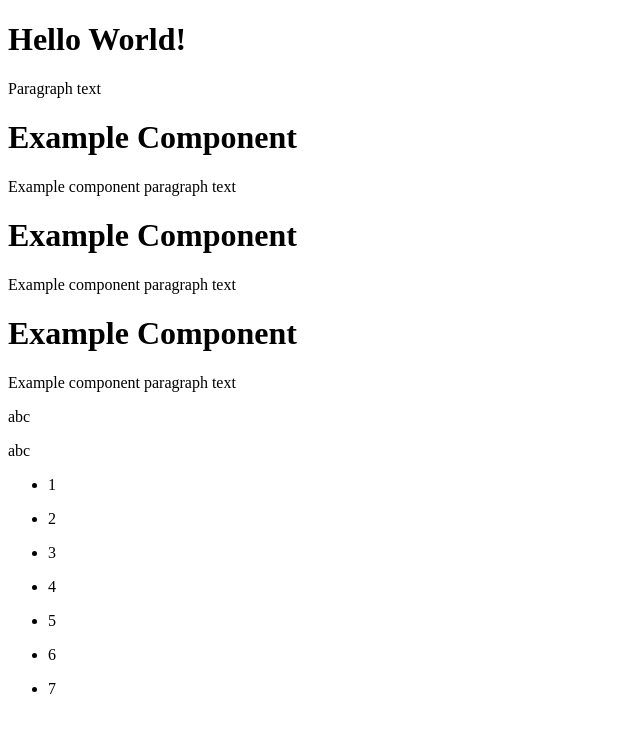
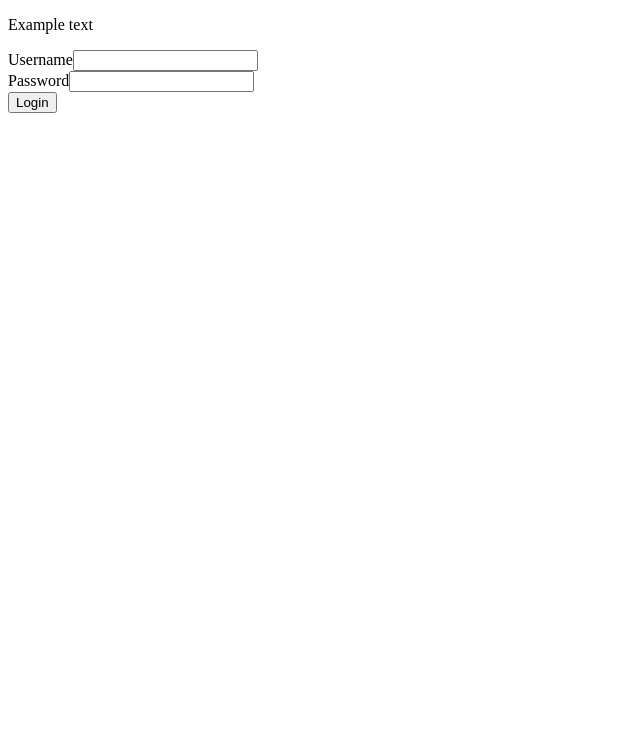
Before and after one commit to legionscript/react-crash-course, a React (Create React App) app: page / in a window 1280 px wide. Shown: the top 732 px of the page, without its empty margins (0-640 px from the left). Built offline with nearby package versions, Linux system fonts and the light colour scheme.

Commit message:
Tutorial 3

```diff
--- a/src/App.js
+++ b/src/App.js
@@ -1,39 +1,9 @@
-import Example from './components/Example'
+import Form from './components/Form'
 
 function App() {
-  const testVariable = 'abc'
-  const testArray = [1, 2, 3, 4, 5, 6, 7]
-
+  const propText = 'Example text'
   return (
-    <div className="App">
-      <h1>Hello World!</h1>
-      <p>Paragraph text</p>
-      <Example />
-      <Example />
-      <Example />
-      {testVariable === 'abc' ? (
-        <p>{testVariable}</p>
-        ) : (
-        <p>AAAAAAA</p>
-      )}
-
-      {testVariable === 'abc' && (
-        <>
-        <p>{testVariable}</p>
-        <p></p>
-        </>
-      )}
-
-      <ul>
-        {testArray.map(num => (
-          <>
-          <li>{num}</li>
-          <p></p>
-          </>
-        ))}
-      </ul>
-      {/*<p>{testVariable}</p>*/}
-    </div>
+    <Form text={propText} />
   );
 }
 
--- /dev/null
+++ b/src/components/Form.js
@@ -0,0 +1,31 @@
+import React, { useState, useEffect } from 'react';
+
+const Form = ({ text }) => {
+  const [username, setUsername] = useState('')
+  const [password, setPassword] = useState('')
+
+  useEffect(() => {
+  	console.log(username, password)
+  }, [username, password])
+
+  return (
+    <div>
+    	<p>{text}</p>
+    	<div>
+    		<label htmlFor='username'>Username</label>
+    		<input type='text' name='username' value={username} onChange={e => setUsername(e.target.value)} />
+    	</div>
+
+    	<div>
+    		<label htmlFor='password'>Password</label>
+    		<input type='password' name='password' value={password} onChange={e => setPassword(e.target.value)} />
+    	</div>
+
+    	<div>
+    		<input type='submit' value='Login' />
+    	</div>
+    </div>
+  )
+}
+
+export default Form;
```
